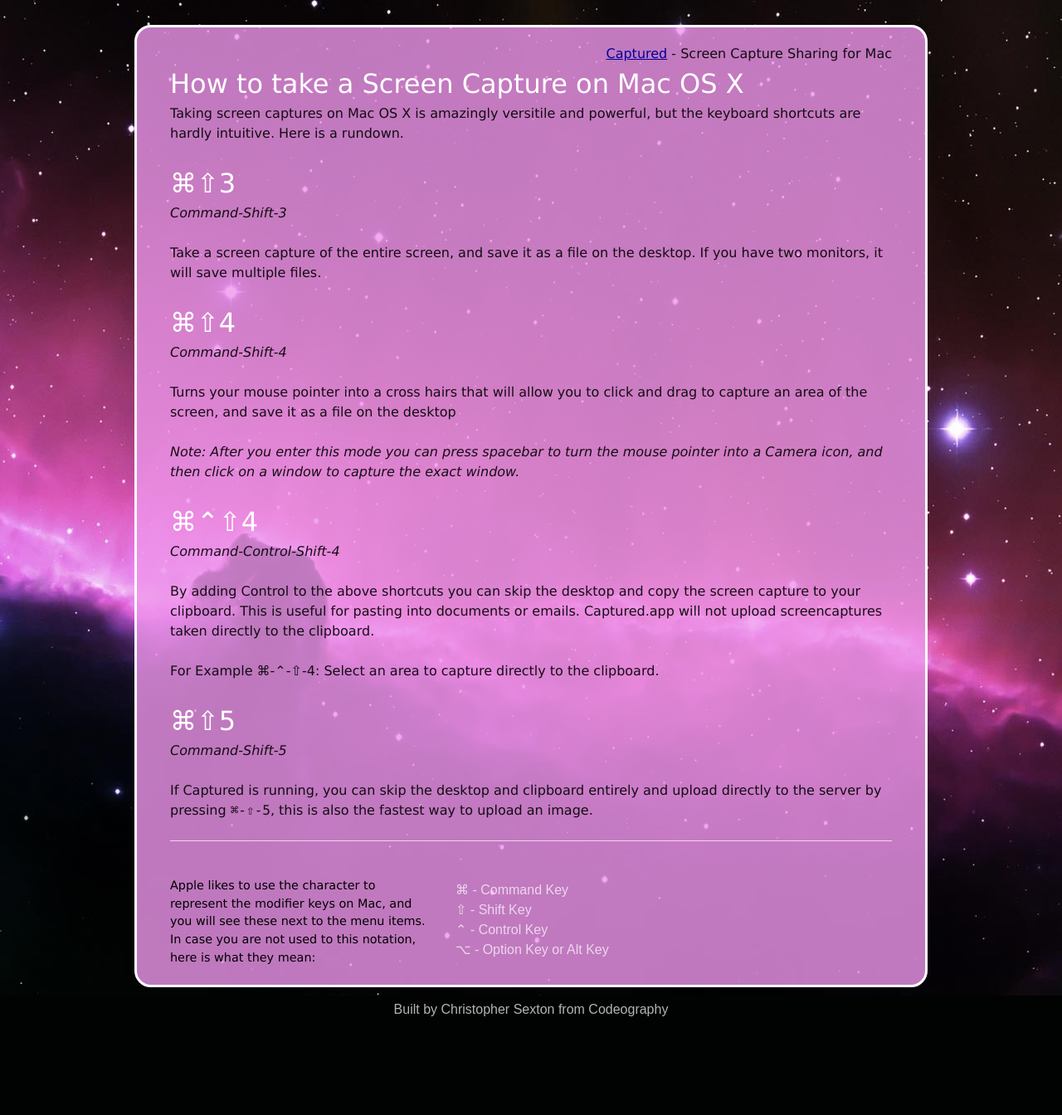
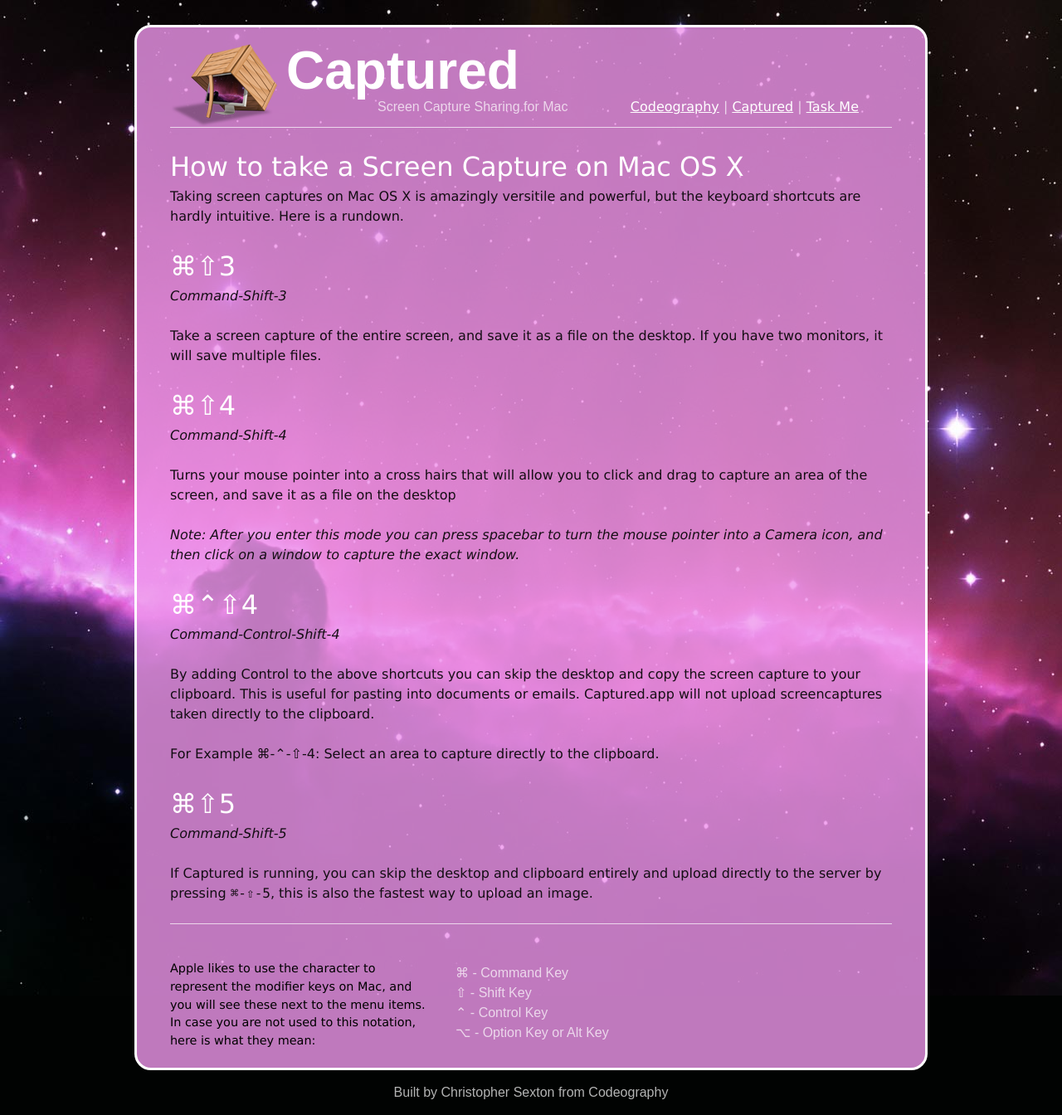
Before and after one commit to csexton/codeography.com, a Jekyll site: the page built from captured/how-to-screen-capture-mac.markdown, in a window 1280 px wide. Shown: the whole page at 83% size. Built offline with Jekyll 4.4.1, drawn with Linux system fonts in a browser that asks for light colours; some web fonts are replaced; before the commit the page ends 1244 px from its top, so only the background shows below that.

Commit message:
Added some branding to the help page

```diff
--- a/_layouts/captured.html
+++ b/_layouts/captured.html
@@ -88,6 +88,27 @@
       .reviews p {
         font-size: 90%;
       }
+      .article-header {
+        color: rgba(255,255,255,0.7);
+      }
+      .article-header h1 {
+        padding: 0;
+        margin: 0 0 0 20px;
+      }
+      .article-header p {
+        padding: 0;
+        margin: 0 0 0 130px;
+      }
+      .article-header .nav{
+        padding-top: 4em;
+        text-align:right;
+      }
+      .article-header a {
+        color: white;
+      }
+      .article-header hr {
+        margin-top: 2em;
+      }
     </style>
 
     {% include ga.html %}
--- a/_layouts/captured_narrow.html
+++ b/_layouts/captured_narrow.html
@@ -2,8 +2,24 @@
 layout: captured
 ---
 <div class="span-22 prepend-1 append-1 article">
-  <div style="text-align:right;">
-    <a href="/captured">Captured</a> - Screen Capture Sharing for Mac
+  <div class="article-header">
+    <div class="span-3">
+      <img src="/captured/images/logo-small.png" />
+    </div>
+    <div class="span-10 ">
+      <h1>
+        Captured
+      </h1>
+      <p class="alt">Screen Capture Sharing for Mac</p>
+    </div>
+    <div class="span-8 nav">
+      <a href="/">Codeography</a>
+      |
+      <a href="/captured">Captured</a>
+      |
+      <a href="/taskme">Task Me</a>
+    </div>
+    <hr />
   </div>
-      {{ content }}
+    {{ content }}
 </div>
```
Also changed, not shown: captured/images/logo-small.png (added).
